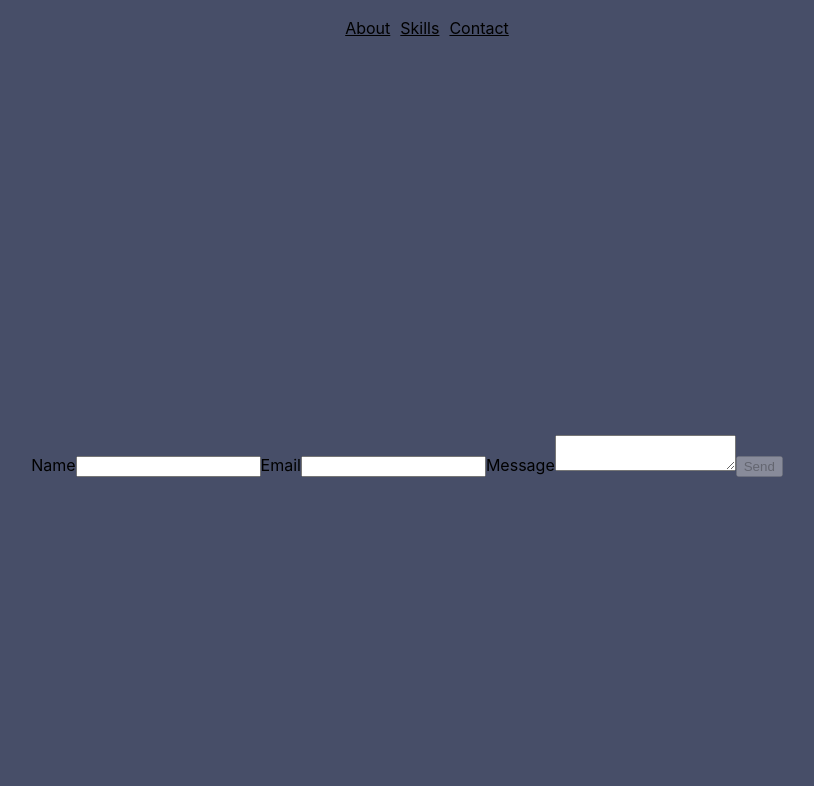
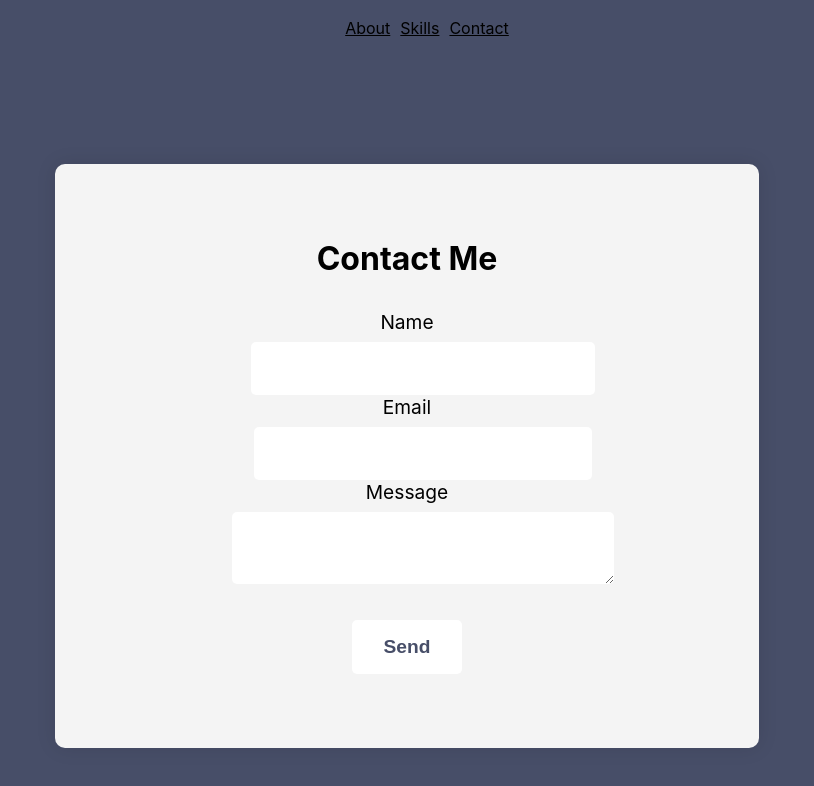
Before and after one commit to lawsonmcphetridge/lawson-portfolio, a React (Create React App) app: page /contact in a window 1280 px wide. Shown: the top 786 px of the page, without its empty margins (233-1047 px from the left). Built offline with nearby package versions, Linux system fonts and the light colour scheme.

Commit message:
css for contact seciton

```diff
--- a/package.json
+++ b/package.json
@@ -10,8 +10,11 @@
     "node-sass": "^7.0.3",
     "react": "^18.2.0",
     "react-dom": "^18.2.0",
+    "react-particles": "^2.9.3",
     "react-router-dom": "^6.10.0",
     "react-scripts": "5.0.1",
+    "react-tsparticles": "^2.9.3",
+    "tsparticles": "^2.9.3",
     "web-vitals": "^2.1.4"
   },
   "scripts": {
--- a/src/App.js
+++ b/src/App.js
@@ -2,7 +2,6 @@ import './App.css';
 import Main from './components/Main/Main';
 import Header from './components/Header/Header';
 import { Routes, Route } from 'react-router-dom';
-
 import Skills from './components/Skills/Skills';
 import { Contact } from './components/Contact/Contact';
 
--- a/src/components/Contact/Contact.js
+++ b/src/components/Contact/Contact.js
@@ -1,5 +1,6 @@
 import React, { useRef, useState } from 'react';
 import emailjs from '@emailjs/browser';
+import './Contact.scss';
 
 export const Contact = () => {
   const form = useRef();
@@ -40,15 +41,40 @@ export const Contact = () => {
 
   return (
     <div className='main-content'>
-      <form ref={form} onSubmit={sendEmail}>
-        <label>Name</label>
-        <input type='text' name='user_name' onChange={validateInput} />
-        <label>Email</label>
-        <input type='email' name='user_email' onChange={validateInput} />
-        <label>Message</label>
-        <textarea name='message' onChange={validateInput} />
-        <input type='submit' value='Send' disabled={isSubmitDisabled} />
+      <form ref={form} onSubmit={sendEmail} className='email-form'>
+        <h2>Contact Me</h2>
+        <div className='form-group'>
+          <label htmlFor='user_name'>Name</label>
+          <input
+            type='text'
+            name='user_name'
+            id='user_name'
+            onChange={validateInput}
+          />
+        </div>
+        <div className='form-group'>
+          <label htmlFor='user_email'>Email</label>
+          <input
+            type='email'
+            name='user_email'
+            id='user_email'
+            onChange={validateInput}
+          />
+        </div>
+        <div className='form-group'>
+          <label htmlFor='message'>Message</label>
+          <textarea
+            name='message'
+            id='message'
+            onChange={validateInput}
+          ></textarea>
+        </div>
+        <div className='form-group'>
+          <input type='submit' value='Send' disabled={isSubmitDisabled} />
+        </div>
       </form>
     </div>
   );
 };
+
+export default Contact;
--- a/src/components/Contact/Contact.scss
+++ b/src/components/Contact/Contact.scss
@@ -1,7 +1,60 @@
 .main-content {
-    background-color: #474E68;
-    height: 93vh;
-      display: flex;
+  background-color: #474E68;
+  height: 100vh;
+  display: flex;
+  justify-content: center;
+  align-items: center;
+}
+
+.email-form {
+  background-color: #F4F4F4;
+  border-radius: 10px;
+  box-shadow: 0px 0px 20px rgba(0, 0, 0, 0.1);
+  height: 65vh;
+  width: 50vw;
+  display: flex;
   flex-direction: column;
-    align-items: center;
+  align-items: center;
+  padding: 2rem;
+  justify-content: center;
 }
+
+h2 {
+  font-size: 2rem;
+  margin-bottom: 2rem;
+  color: #000000;
+}
+
+label {
+  font-size: 1.2rem;
+  margin-top: 1.5rem;
+  color: #000;
+}
+
+input[type='text'],
+input[type='email'],
+textarea {
+  width: 100%;
+  padding: 1rem;
+  border-radius: 5px;
+  border: none;
+  margin-top: 0.5rem;
+  font-size: 1.1rem;
+}
+
+input[type='submit'] {
+  background-color: #FFF;
+  color: #474E68;
+  font-size: 1.2rem;
+  font-weight: bold;
+  padding: 1rem 2rem;
+  border-radius: 5px;
+  border: none;
+  margin-top: 2rem;
+  cursor: pointer;
+}
+
+input[type='submit']:hover:not([disabled]) {
+  background-color: #474E68;
+  color: #FFF;
+}
--- a/src/components/Main/Main.js
+++ b/src/components/Main/Main.js
@@ -1,10 +1,10 @@
-import React from 'react'
-import './Main.scss'
+import React from 'react';
+import './Main.scss';
+
+export default function Main() {
 
 
-export default function Main() {
   return (
-    <main className='main-content'>
       <div className='introduction'>
         <div className='name'>Hello, my name is Lawson McPhetridge</div>
 
@@ -20,13 +20,9 @@ export default function Main() {
           goals.
         </div>
 
-        <a
-          href='lawson-resume.pdf'
-          target='_blank'
-        >
+        <a href='lawson-resume.pdf' target='_blank'>
           Resume
         </a>
       </div>
-    </main>
   );
 }
--- a/src/components/Main/Main.scss
+++ b/src/components/Main/Main.scss
@@ -12,6 +12,8 @@
   flex-direction: column;
   justify-content: center;
   align-items: center;
+   height: 93vh;
+     background-color: #474E68;
 }
 
 .name {
--- a/src/components/Skills/Skills.js
+++ b/src/components/Skills/Skills.js
@@ -1,9 +1,12 @@
 import React from 'react';
-import './Skills.scss'
+import './Skills.scss';
 
 export default function Skills() {
   return (
-    <div className='main'>
+    <div className='skills-section'>
+      <div className='title'>
+        <h2>Skills</h2>
+      </div>
       <div className='skills'>
         <div className='logo-wrapper'>
           <span>JavaScript</span>
--- a/src/components/Skills/Skills.scss
+++ b/src/components/Skills/Skills.scss
@@ -1,25 +1,39 @@
-.main {
-    background-color: #474E68;
-    height: 93vh;
-      display: flex;
-  flex-direction: row;
-    align-items: center;
-    justify-content: center;
-
+body {
+  overflow: hidden;
 }
 
 
-.main {
+
+
+h2 {
+  margin: 0;
+  padding: 0;
+}
+
+
+.skills-section {
+  background-color: #474E68;
+  height: 100vh;
   display: flex;
-width: 100%;
+  flex-direction: column;
   justify-content: center;
   align-items: center;
+  margin-top: -60px;
+  overflow: auto; /* This will allow the content to scroll within the container */
+}
+
+.title {
+  background-color: #474E68;
+  padding: 0;
+  margin: 0;
+  margin-bottom: 20px;
 }
 
 .skills {
   display: flex;
   flex-wrap: wrap;
   justify-content: center;
+  align-items: center;
 }
 
 .logo-wrapper {
```
Also changed, not shown: 1 other file (tests, documents, lock files or other folders). Lines whose indentation alone changed are shown as unchanged.
